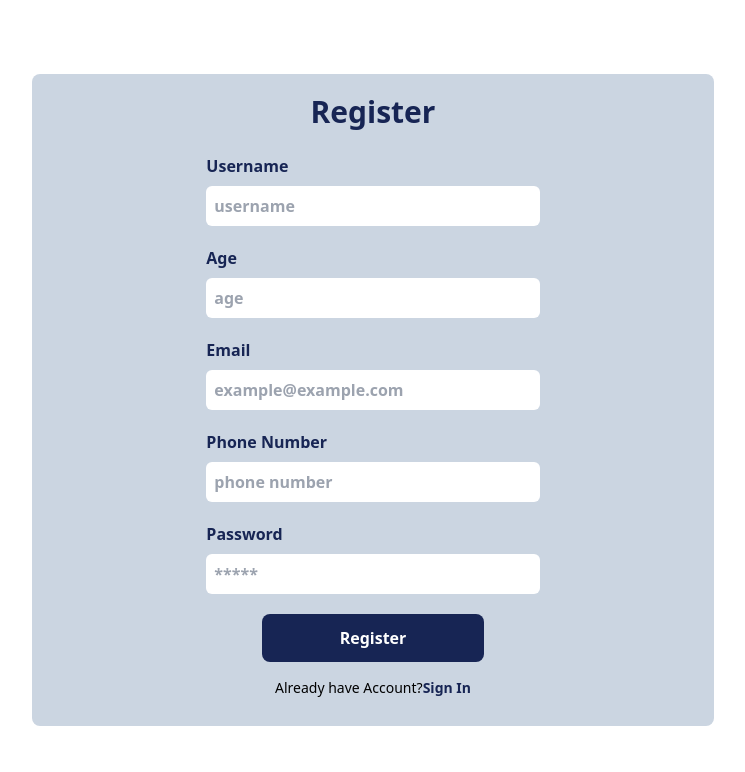
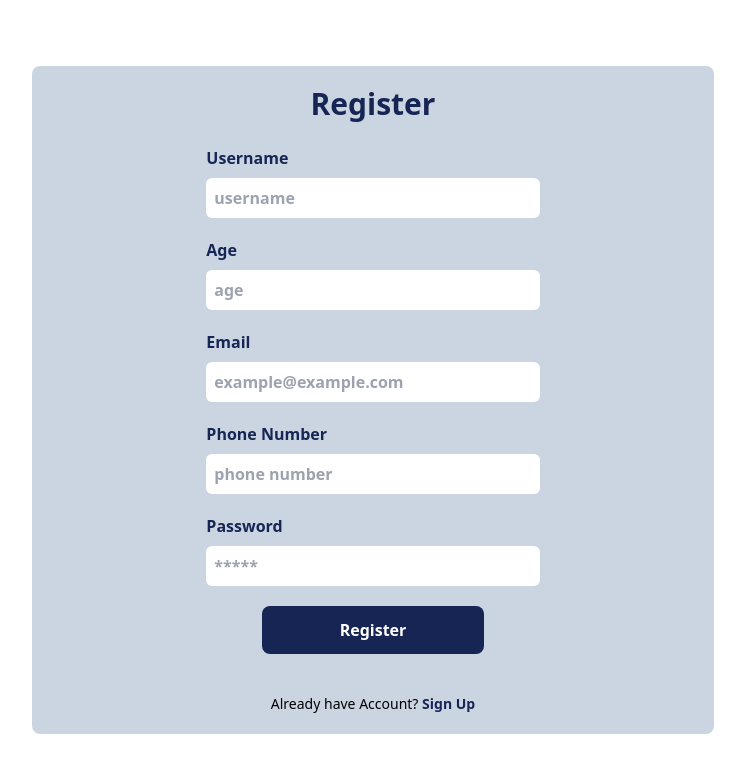
Before and after one commit to amstrongnpsb/learning-react, a React (Vite) app: page /register in a window 1280 px wide. Shown: the top 772 px of the page, without its empty margins (267-1012 px from the left). Built offline with nearby package versions, Linux system fonts and the light colour scheme.

Commit message:
conditional rendering

```diff
--- a/src/components/Layouts/AuthLayout.jsx
+++ b/src/components/Layouts/AuthLayout.jsx
@@ -1,4 +1,5 @@
-const AuthLayout = ({ children, title }) => {
+import { Link } from "react-router-dom";
+const AuthLayout = ({ children, title, type }) => {
   return (
     <div className=" max-w-screen-lg mx-auto flex min-h-screen items-center">
       <div className=" bg-slate-300 flex justify-center w-4/6 mx-auto flex-col flex-wrap gap-4 rounded-lg py-5">
@@ -6,6 +7,20 @@ const AuthLayout = ({ children, title }) => {
           {title}
         </h1>
         {children}
+        <p className="text-center mt-4 text-sm ">
+          {type === "login" ? " Dont have Account? " : "Already have Account? "}
+
+          {type === "register" && (
+            <Link to="/login" className="font-bold text-blue-950">
+              Sign Up
+            </Link>
+          )}
+          {type === "login" && (
+            <Link to="/register" className="font-bold text-blue-950">
+              Sign In
+            </Link>
+          )}
+        </p>
       </div>
     </div>
   );
--- a/src/components/fragments/loginform.jsx
+++ b/src/components/fragments/loginform.jsx
@@ -1,6 +1,5 @@
 import InputForm from "../elements/Input/Index";
 import Button from "../elements/Button/Index";
-import { Link } from "react-router-dom";
 const LoginForm = () => {
   return (
     <form action="" className="m-2">
@@ -19,12 +18,6 @@ const LoginForm = () => {
       <div className="text-center mt-2">
         <Button name="Login" background="bg-blue-950" />
       </div>
-      <p className="text-center mt-4 text-sm">
-        Dont have Account?
-        <Link to="/register" className="font-bold text-blue-950">
-          Sign Up
-        </Link>
-      </p>
     </form>
   );
 };
--- a/src/components/fragments/registerform.jsx
+++ b/src/components/fragments/registerform.jsx
@@ -1,6 +1,5 @@
 import InputForm from "../elements/Input/Index";
 import Button from "../elements/Button/Index";
-import { Link } from "react-router-dom";
 const RegisterForm = () => {
   return (
     <form action="" className="m-2">
@@ -32,13 +31,6 @@ const RegisterForm = () => {
       <div className="text-center mt-2">
         <Button name="Register" background="bg-blue-950" />
       </div>
-
-      <p className="text-center mt-4 text-sm">
-        Already have Account?
-        <Link to="/login" className="font-bold text-blue-950">
-          Sign In
-        </Link>
-      </p>
     </form>
   );
 };
--- a/src/pages/LoginPage.jsx
+++ b/src/pages/LoginPage.jsx
@@ -2,7 +2,7 @@ import AuthLayout from "../components/Layouts/AuthLayout";
 import LoginForm from "../components/Fragments/LoginForm";
 const LoginPage = () => {
   return (
-    <AuthLayout title="Login">
+    <AuthLayout title="Login" type="login">
       <LoginForm />
     </AuthLayout>
   );
--- a/src/pages/RegisterPage.jsx
+++ b/src/pages/RegisterPage.jsx
@@ -2,7 +2,7 @@ import AuthLayout from "../components/Layouts/AuthLayout";
 import RegisterForm from "../components/fragments/registerform";
 const RegisterPage = () => {
   return (
-    <AuthLayout title="Register">
+    <AuthLayout title="Register" type="register">
       <RegisterForm />
     </AuthLayout>
   );
```
